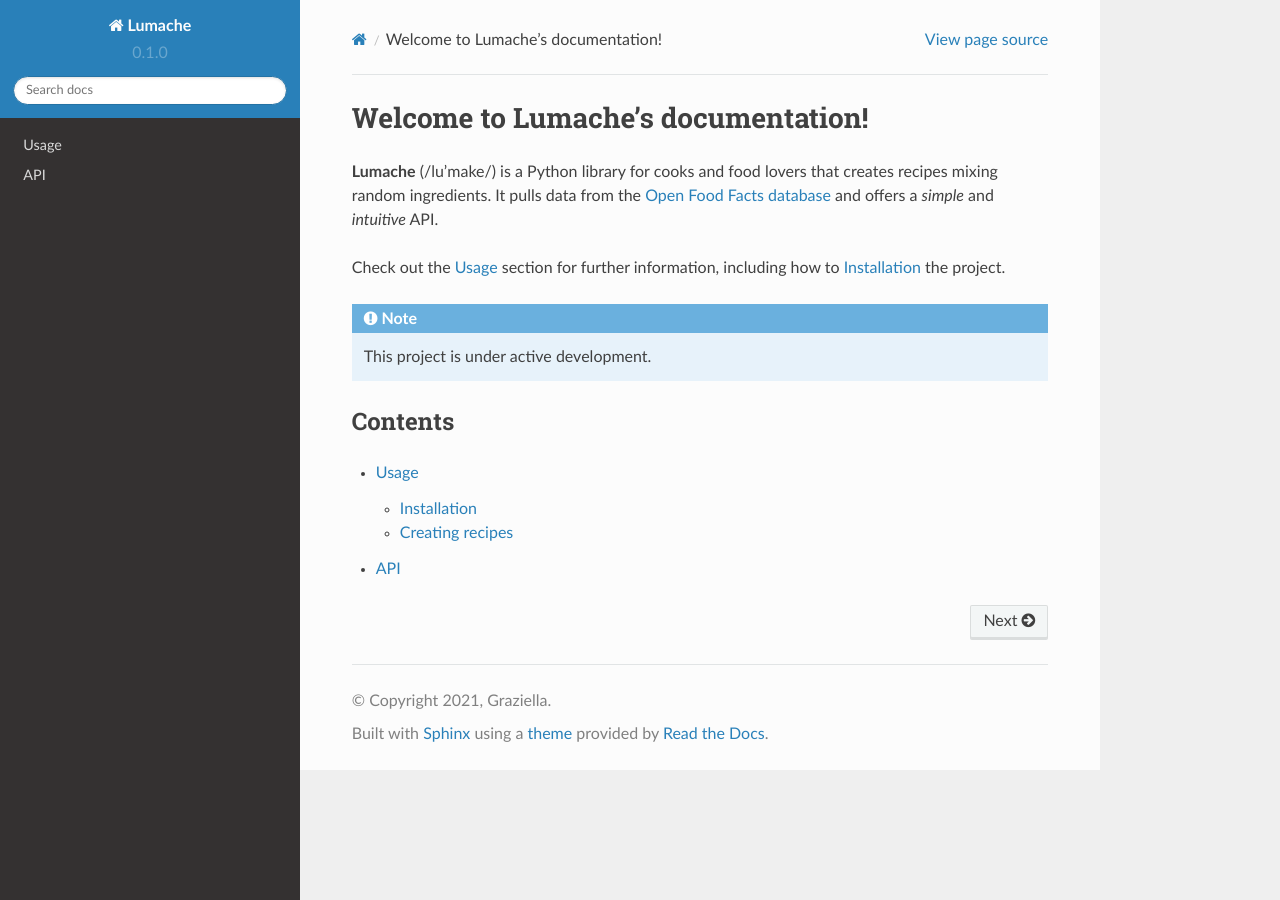
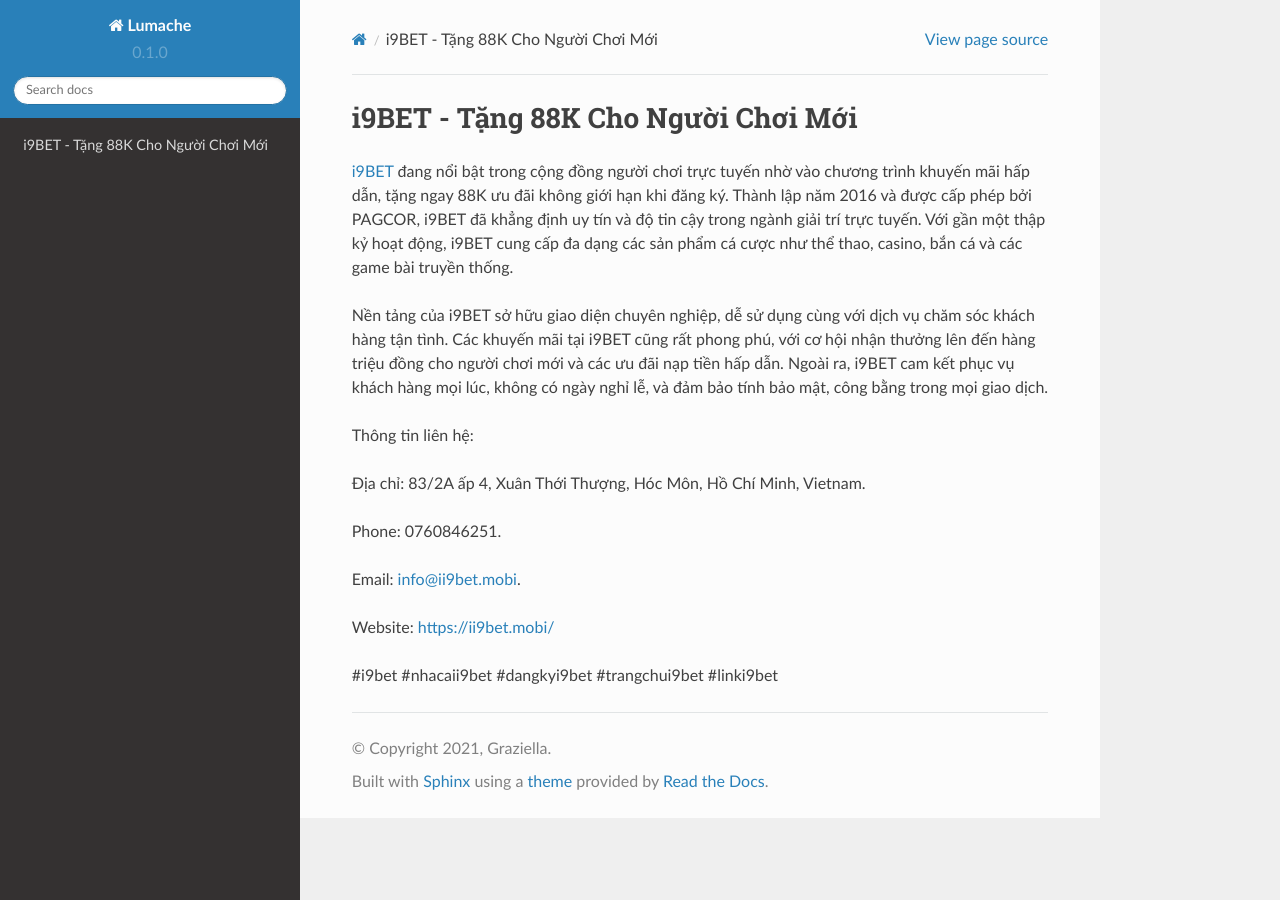
Before and after one commit to luongchanvien962/ii9betmobi, a Sphinx documentation site: the page built from docs/source/index.rst, in a window 1280 px wide. Built offline with Sphinx 7.4.7 and the Read the Docs theme 2.0.0, drawn with Linux system fonts in a browser that asks for light colours.

Commit message:
Update index.rst

```diff
--- a/docs/source/index.rst
+++ b/docs/source/index.rst
@@ -1,22 +1,18 @@
-Welcome to Lumache's documentation!
+i9BET - Tặng 88K Cho Người Chơi Mới
 ===================================
 
-**Lumache** (/lu'make/) is a Python library for cooks and food lovers
-that creates recipes mixing random ingredients.
-It pulls data from the `Open Food Facts database <https://world.openfoodfacts.org/>`_
-and offers a *simple* and *intuitive* API.
+`i9BET <https://ii9bet.mobi/>`_ đang nổi bật trong cộng đồng người chơi trực tuyến nhờ vào chương trình khuyến mãi hấp dẫn, tặng ngay 88K ưu đãi không giới hạn khi đăng ký. Thành lập năm 2016 và được cấp phép bởi PAGCOR, i9BET đã khẳng định uy tín và độ tin cậy trong ngành giải trí trực tuyến. Với gần một thập kỷ hoạt động, i9BET cung cấp đa dạng các sản phẩm cá cược như thể thao, casino, bắn cá và các game bài truyền thống.
 
-Check out the :doc:`usage` section for further information, including
-how to :ref:`installation` the project.
+Nền tảng của i9BET sở hữu giao diện chuyên nghiệp, dễ sử dụng cùng với dịch vụ chăm sóc khách hàng tận tình. Các khuyến mãi tại i9BET cũng rất phong phú, với cơ hội nhận thưởng lên đến hàng triệu đồng cho người chơi mới và các ưu đãi nạp tiền hấp dẫn. Ngoài ra, i9BET cam kết phục vụ khách hàng mọi lúc, không có ngày nghỉ lễ, và đảm bảo tính bảo mật, công bằng trong mọi giao dịch.
 
-.. note::
+Thông tin liên hệ:
 
-   This project is under active development.
+Địa chỉ: 83/2A ấp 4, Xuân Thới Thượng, Hóc Môn, Hồ Chí Minh, Vietnam.
 
-Contents
---------
+Phone: 0760846251.
 
-.. toctree::
+Email: info@ii9bet.mobi.
 
-   usage
-   api
+Website: https://ii9bet.mobi/
+
+#i9bet #nhacaii9bet #dangkyi9bet #trangchui9bet #linki9bet
```
